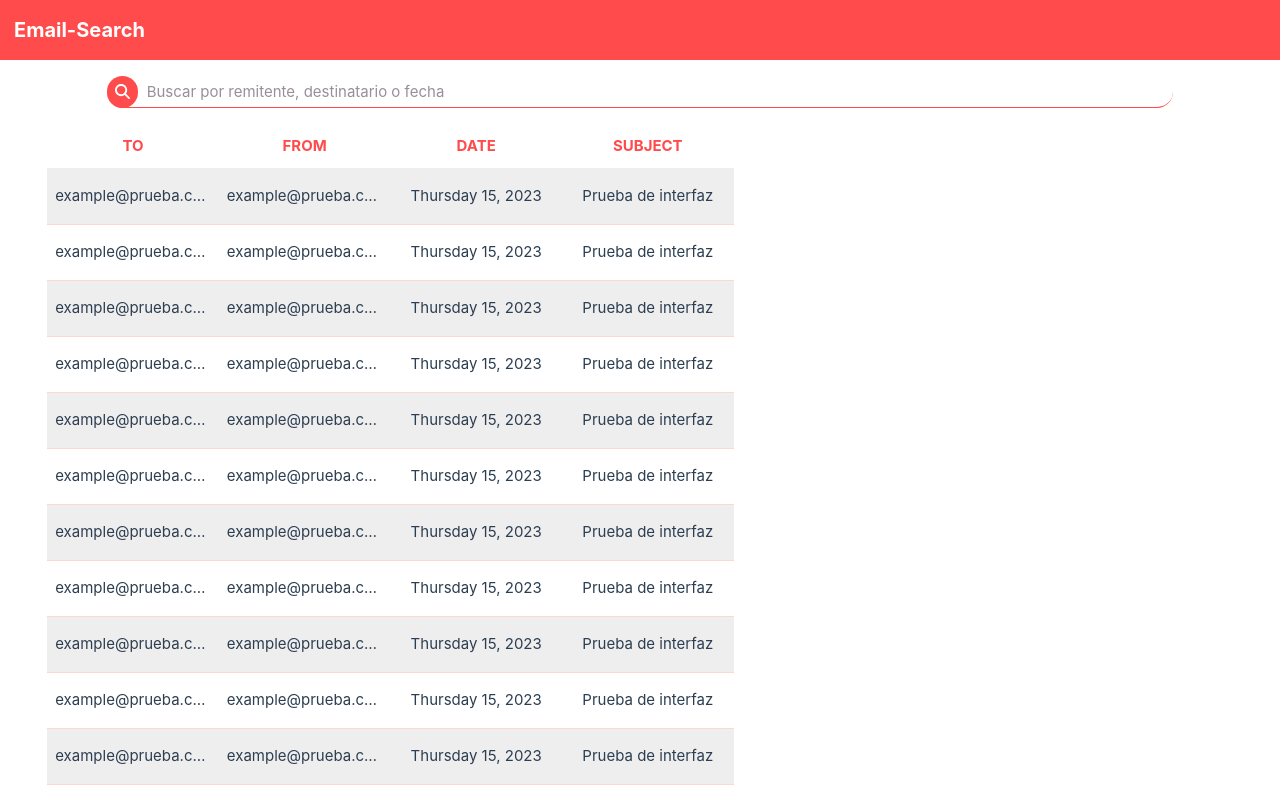
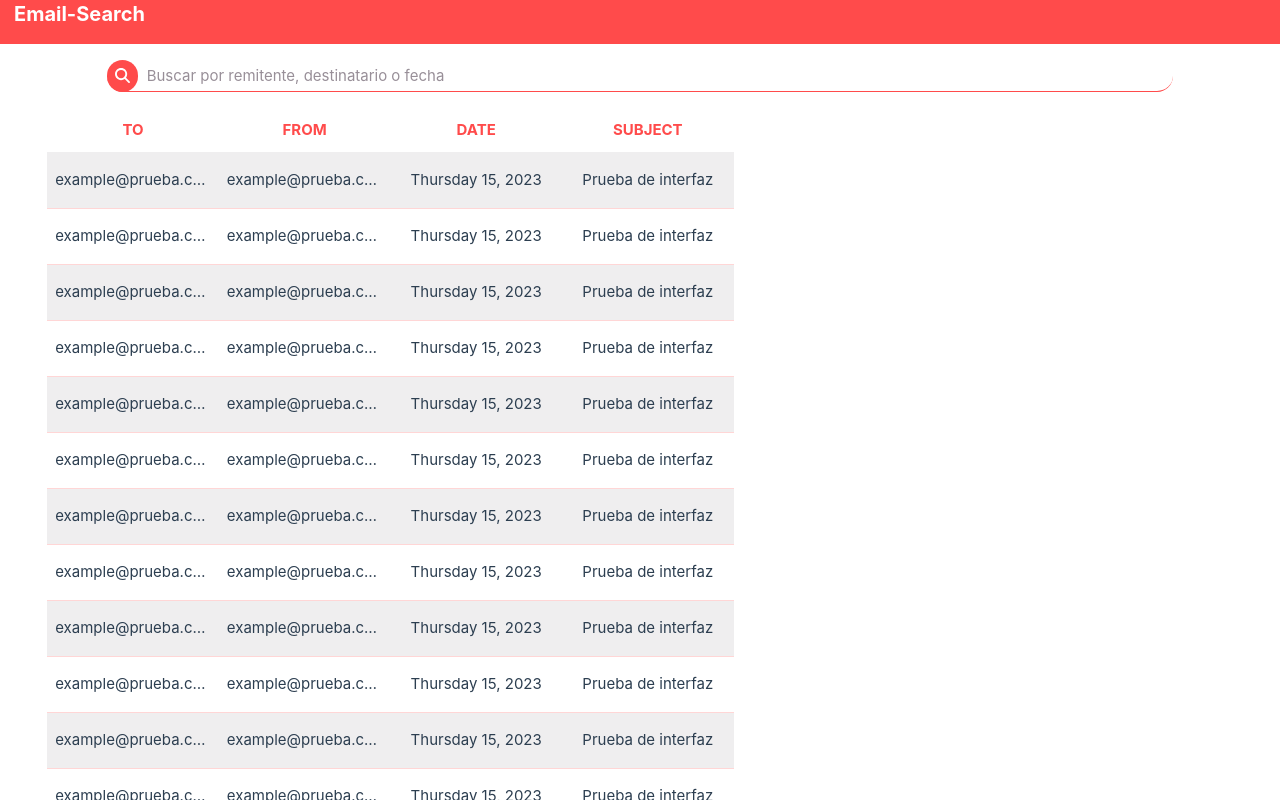
Before and after one commit to OnedGmez/Zinc-Project, a Vue app in the folder frontend/: page / in a window 1280 px wide. Shown: the top 800 px of the page. Built offline with nearby package versions, Linux system fonts and the light colour scheme.

Commit message:
CSS eliminado del archivo

```diff
--- a/frontend/src/App.vue
+++ b/frontend/src/App.vue
@@ -3,7 +3,7 @@ import { RouterLink, RouterView } from 'vue-router'
 </script>
 
 <template>
-  <header class="bg-red-100">
+  <header class="h-11 bg-red-100">
     <div class="ml-3.5">
         <p class="text-xl font-bold text-white">Email-Search</p>
     </div>
@@ -14,16 +14,4 @@ import { RouterLink, RouterView } from 'vue-router'
 
 <style scoped>
 
-.logo {
-  display: block;
-  margin: 0 auto 2rem;
-}
-
-
-@media (min-width: 1024px) {
-  header {
-    display: flex;
-    place-items: center;
-  }
-}
 </style>
```
